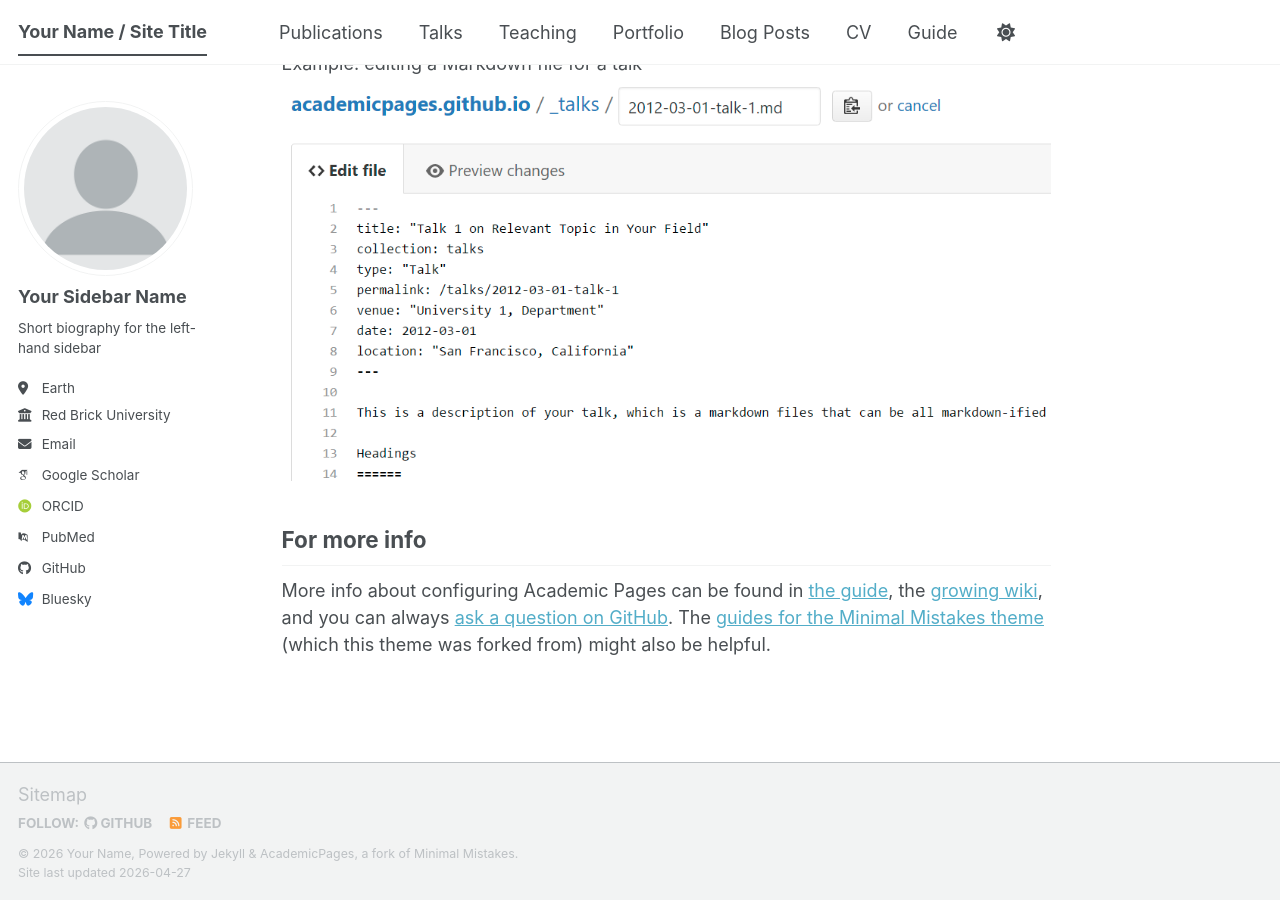
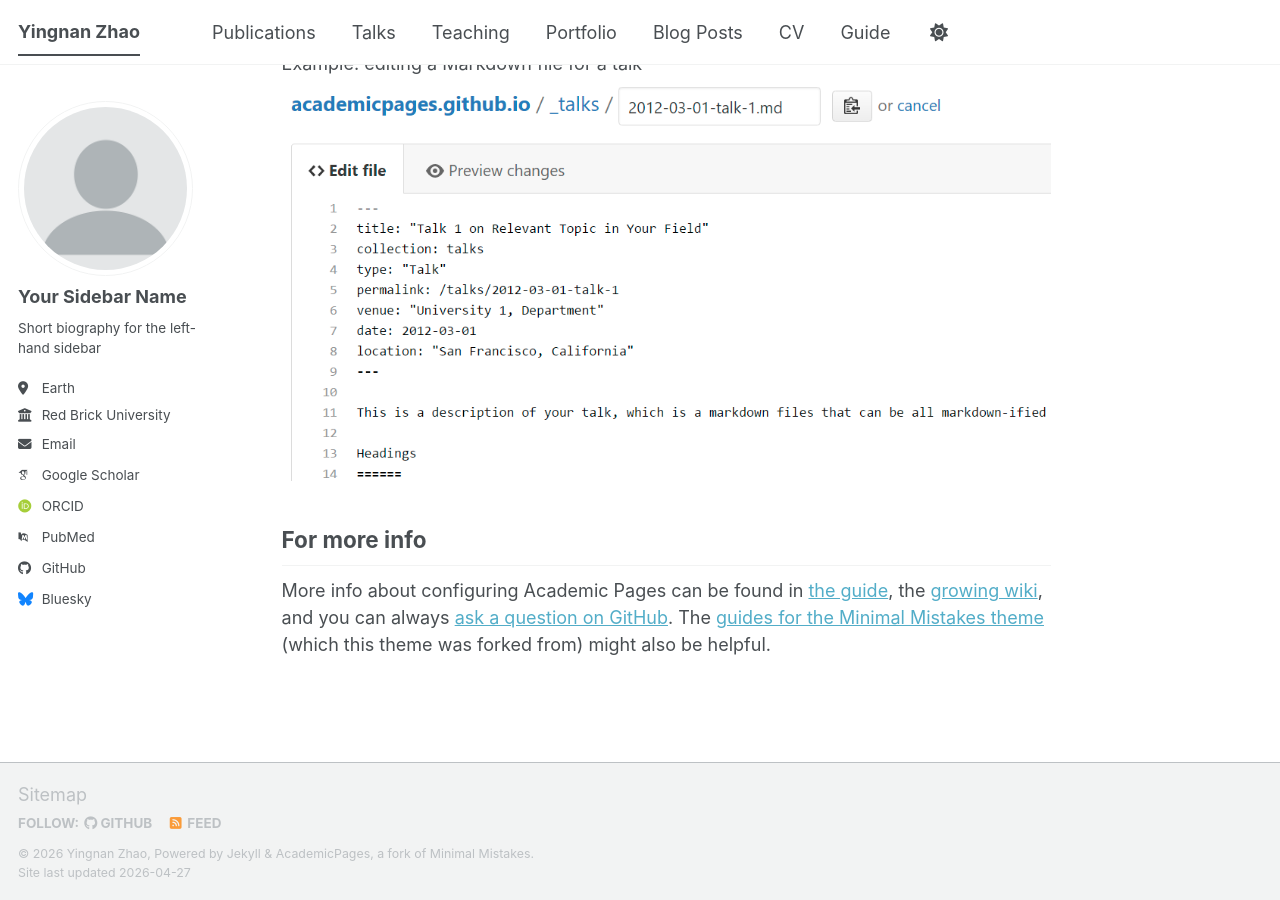
Before and after one commit to yingnan96/yingnan96.github.io, a Jekyll site: the page built from _pages/about.md, in a window 1280 px wide and 900 px high, scrolled down 2720 px. Built offline with Jekyll 4.4.1, drawn with Linux system fonts in a browser that asks for light colours; some web fonts are replaced; a script bundle is joined from its source files by our own code; library files that are not in the unit come from our copies.

Commit message:
Update _config.yml

```diff
--- a/_config.yml
+++ b/_config.yml
@@ -9,13 +9,12 @@
 # Basic Site Settings
 locale                   : "en-US"
 site_theme               : "default" # The available themes options are "default", "air", "sunrise", "mint", "dirt" and "contrast"
-title                    : "Your Name / Site Title"
+title                    : "Yingnan Zhao"
 title_separator          : "-"
-name                     : &name "Your Name"
-description              : &description "Your Name's academic portfolio"   # Update this with a general description of your site, this is the default if not overridden by a page
-url                      : https://academicpages.github.io # The base hostname & protocol for your site e.g. "https://[your GitHub username].github.io",
-                                                           # or if you already have some other page hosted on Github then use "https://[your GitHub username].github.io/[Your Repo Name]"
-baseurl                  : "" # the subpath of your site, e.g. "/blog"
+name                     : &name "Yingnan Zhao"
+description              : &description "A PhD student at George Washington University"   # Update this with a general description of your site, this is the default if not overridden by a page
+url                      : https://yingnan96.github.io
+baseurl                  :
 repository               : "academicpages/academicpages.github.io"
 
 # Site Author - The following control what appear as part of the author content on the side bar.
```
